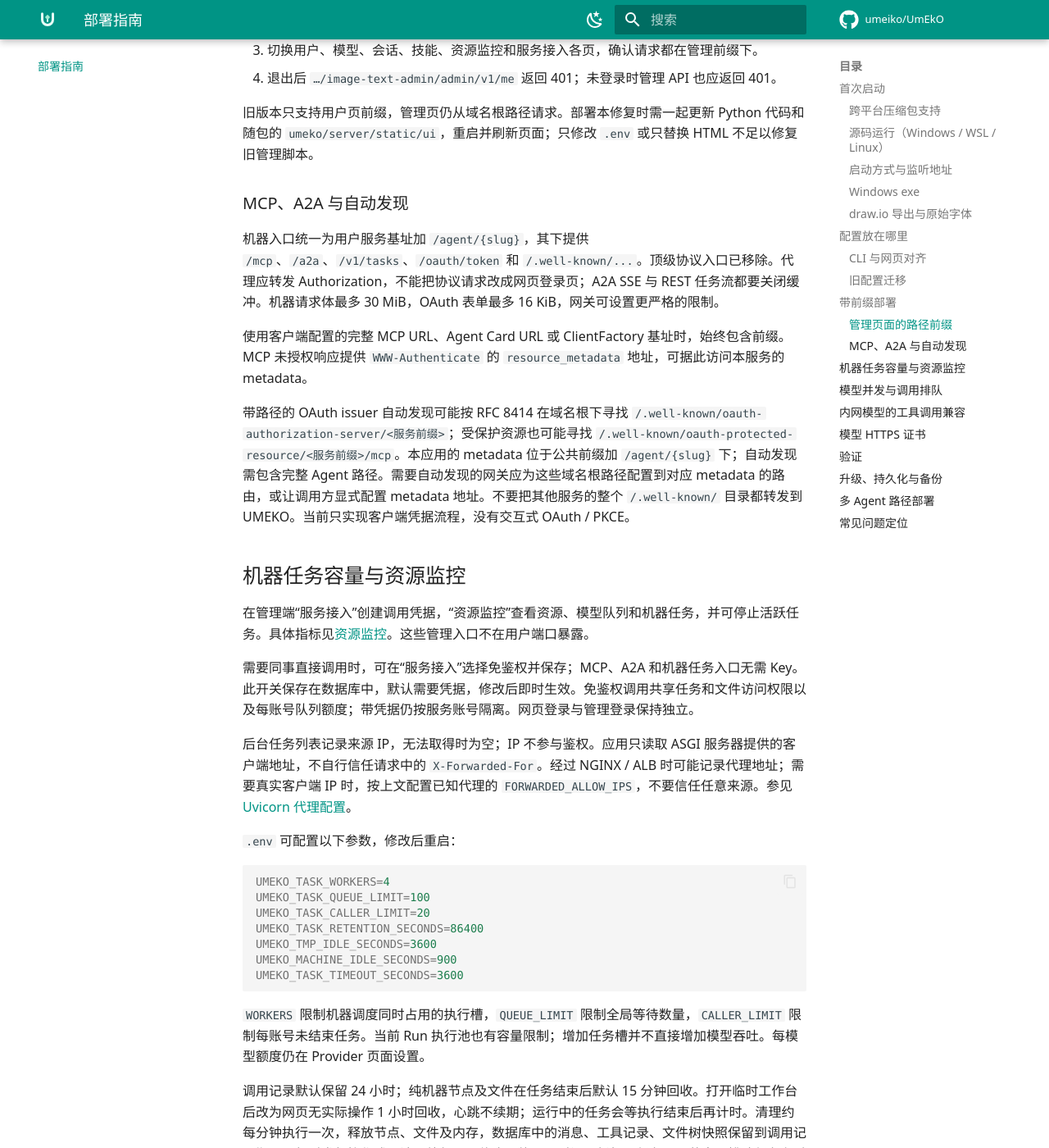
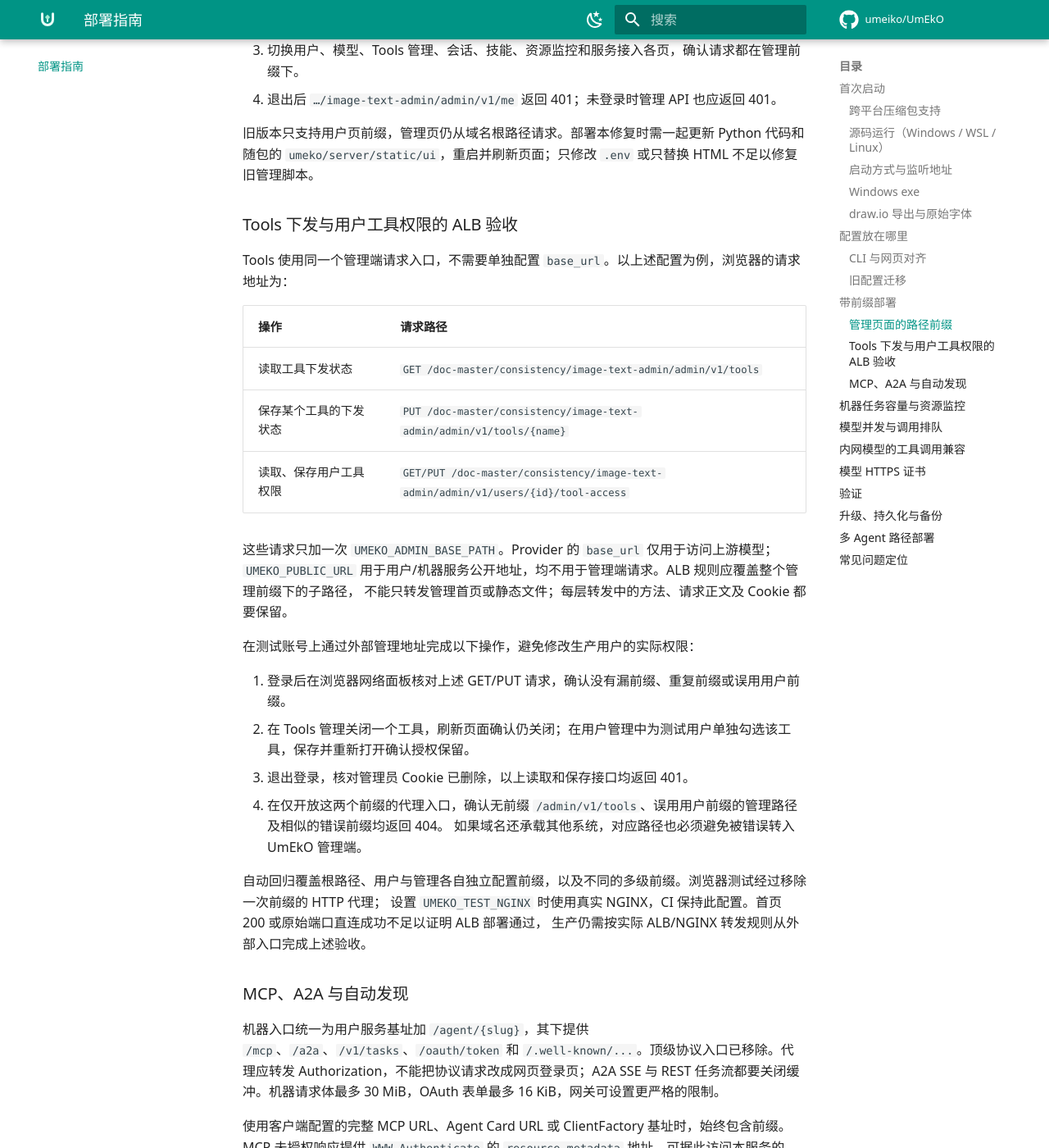
Before and after one commit to umeiko/UmEkO, an MkDocs documentation site: the page built from docs/deployment.md, in a window 1280 px wide and 1400 px high, scrolled down 7941 px. Shown: the whole window at 82% size. Built offline with MkDocs 1.6.1 and Material for MkDocs 9.7.7, drawn with Linux system fonts in a browser that asks for light colours; comment, search, counter and statistics services are not loaded.

Commit message:
Guard tool management against proxy prefix regressions

```diff
--- a/docs/deployment.md
+++ b/docs/deployment.md
@@ -307,11 +307,37 @@
 
 1. 页面资源均在管理前缀下，例如 `…/image-text-admin/static/ui/assets/…`，返回 200。
 2. 登录请求发往 `…/image-text-admin/admin/login`；登录后 `…/image-text-admin/admin/v1/me` 返回 200。
-3. 切换用户、模型、会话、技能、资源监控和服务接入各页，确认请求都在管理前缀下。
+3. 切换用户、模型、Tools 管理、会话、技能、资源监控和服务接入各页，确认请求都在管理前缀下。
 4. 退出后 `…/image-text-admin/admin/v1/me` 返回 401；未登录时管理 API 也应返回 401。
 
 旧版本只支持用户页前缀，管理页仍从域名根路径请求。部署本修复时需一起更新 Python 代码和随包的
 `umeko/server/static/ui`，重启并刷新页面；只修改 `.env` 或只替换 HTML 不足以修复旧管理脚本。
+
+### Tools 下发与用户工具权限的 ALB 验收
+
+Tools 使用同一个管理端请求入口，不需要单独配置 `base_url`。以上述配置为例，浏览器的请求地址为：
+
+| 操作 | 请求路径 |
+| --- | --- |
+| 读取工具下发状态 | `GET /doc-master/consistency/image-text-admin/admin/v1/tools` |
+| 保存某个工具的下发状态 | `PUT /doc-master/consistency/image-text-admin/admin/v1/tools/{name}` |
+| 读取、保存用户工具权限 | `GET/PUT /doc-master/consistency/image-text-admin/admin/v1/users/{id}/tool-access` |
+
+这些请求只加一次 `UMEKO_ADMIN_BASE_PATH`。Provider 的 `base_url` 仅用于访问上游模型；
+`UMEKO_PUBLIC_URL` 用于用户/机器服务公开地址，均不用于管理端请求。ALB 规则应覆盖整个管理前缀下的子路径，
+不能只转发管理首页或静态文件；每层转发中的方法、请求正文及 Cookie 都要保留。
+
+在测试账号上通过外部管理地址完成以下操作，避免修改生产用户的实际权限：
+
+1. 登录后在浏览器网络面板核对上述 GET/PUT 请求，确认没有漏前缀、重复前缀或误用用户前缀。
+2. 在 Tools 管理关闭一个工具，刷新页面确认仍关闭；在用户管理中为测试用户单独勾选该工具，保存并重新打开确认授权保留。
+3. 退出登录，核对管理员 Cookie 已删除，以上读取和保存接口均返回 401。
+4. 在仅开放这两个前缀的代理入口，确认无前缀 `/admin/v1/tools`、误用用户前缀的管理路径及相似的错误前缀均返回 404。
+   如果域名还承载其他系统，对应路径也必须避免被错误转入 UmEkO 管理端。
+
+自动回归覆盖根路径、用户与管理各自独立配置前缀，以及不同的多级前缀。浏览器测试经过移除一次前缀的 HTTP 代理；
+设置 `UMEKO_TEST_NGINX` 时使用真实 NGINX，CI 保持此配置。首页 200 或原始端口直连成功不足以证明 ALB 部署通过，
+生产仍需按实际 ALB/NGINX 转发规则从外部入口完成上述验收。
 
 ### MCP、A2A 与自动发现
 
```
Also changed, not shown: AGENTS.md (+6 -0 lines), 4 other files.
